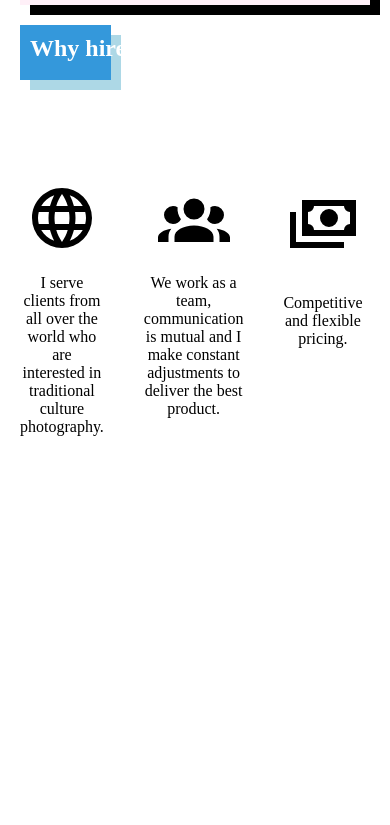
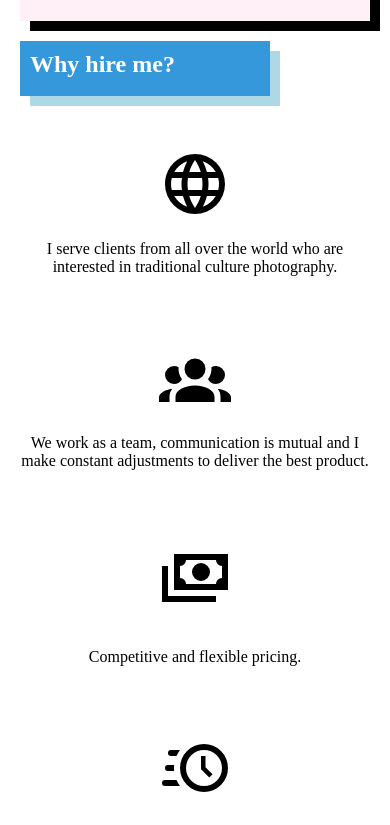
Before and after one commit to 4whatspc3/Showcase-Responsiveness, a plain HTML site: page index.html in a window 390 px wide. Shown: the part 4653-5478 px from the top of the page. Drawn offline with Linux system fonts and the light colour scheme.

Commit message:
style: fix 'hire' placement for media queries

```diff
--- a/style_by_sections/main.css
+++ b/style_by_sections/main.css
@@ -117,7 +117,7 @@ section.hire {
 }
 
 section.hire div:first-child {
-    grid-column: 1 / 5;
+    grid-row: 1 / 2;
 }
 
 section.hire h2 {
@@ -132,7 +132,7 @@ section.hire h2::before {
     position: absolute;
     top: 0;
     left: 0;
-    width: 20%;
+    width: 250px;
     height: 150%;
     background-color: #3498db;
     transform-origin: center;
@@ -141,6 +141,7 @@ section.hire h2::before {
 }
 
 .hire-reasons {
+    grid-row: 2 / 3;
     display: flex;
     flex-direction: column;
     align-items: center;
--- a/style_by_sections/media_queries.css
+++ b/style_by_sections/media_queries.css
@@ -42,6 +42,7 @@
 
     main {
         padding-top: 100px;
+        gap: 5%;
     }
 
     section.photos {
@@ -54,6 +55,20 @@
 
     .section-title h2::before {
         width: 15%;
+    }
+
+    section.hire {
+        grid-template-columns: repeat(2, 1fr);
+    }
+
+    section.hire > div:nth-child(2),
+    section.hire > div:nth-child(3) {
+        grid-row: 2 / 3;
+    }
+
+    section.hire > div:nth-child(4),
+    section.hire > div:nth-child(5) {
+        grid-row: 3 / 4;
     }
 
     .footer-real {
@@ -105,6 +120,7 @@
     main {
         padding-top: 0;
         padding-bottom: 0;
+        gap: 3%;
     }
 
     section.photos {
@@ -119,6 +135,28 @@
         width: 30%;
     }
 
+    section.hire {
+        grid-template-columns: 1fr;
+        row-gap: 50px;
+
+    }
+
+    section.hire > div:nth-child(2) {
+        grid-row: 2 / 3;
+    }
+
+    section.hire > div:nth-child(3) {
+        grid-row: 3 / 4;
+    }
+
+    section.hire > div:nth-child(4) {
+        grid-row: 4 / 5;
+    }
+
+    section.hire > div:nth-child(5) {
+        grid-row: 5 / 6;
+    }
+
     .footer-image{
         padding-top: 30px;
     }
```
